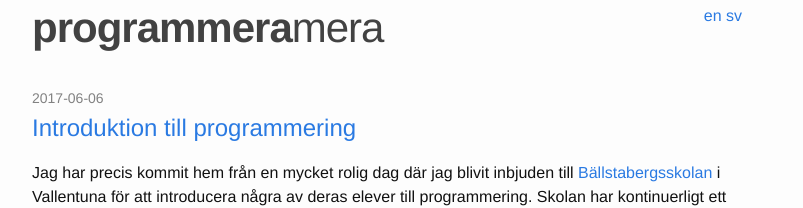
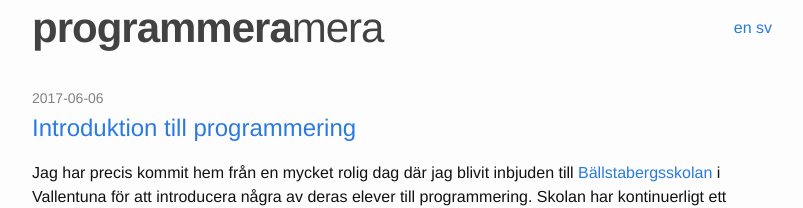
Before and after one commit to programmeramera/programmeramera.github.io, a Jekyll site: the page built from index.html, in a window 1280 px wide. Shown: the top 208 px of the page, without its empty margins (238-1041 px from the left). Built offline with Jekyll 4.4.1, drawn with Linux system fonts in a browser that asks for light colours.

Commit message:
Aligning the language picker 2

```diff
--- a/_includes/header.html
+++ b/_includes/header.html
@@ -13,7 +13,7 @@
         </svg>
       </span>
 
-      <div class="wrapper" style="text-align: right; line-height: 2em">
+      <div class="trigger">
         {% assign posts=site.posts | where:"ref", page.ref | sort: 'lang' %}
         {% for post in posts %} <a href="{{ post.url | prepend: site.baseurl }}" class="{{ post.lang }}">{{ post.lang }}</a> {% endfor %}
 
```
